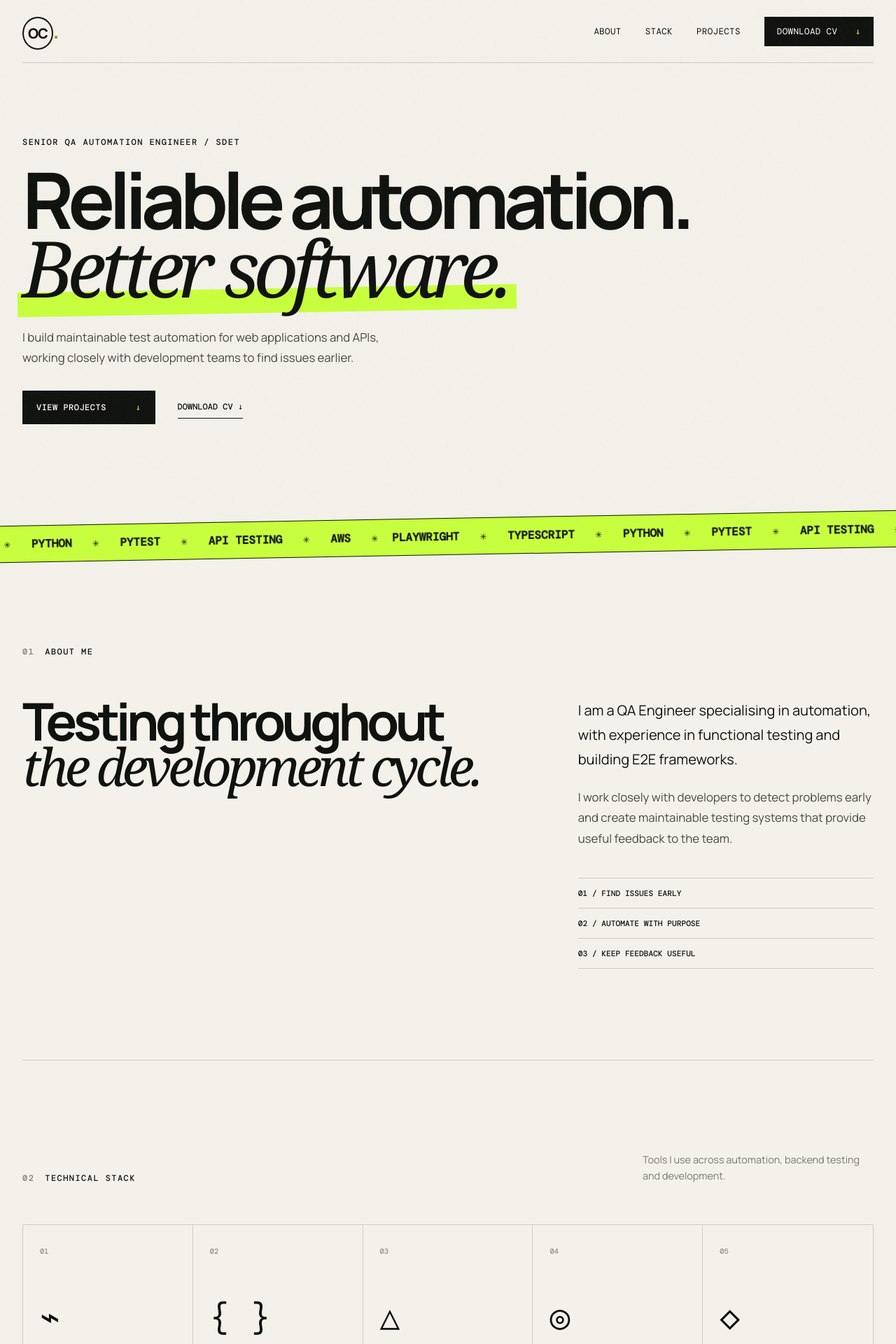
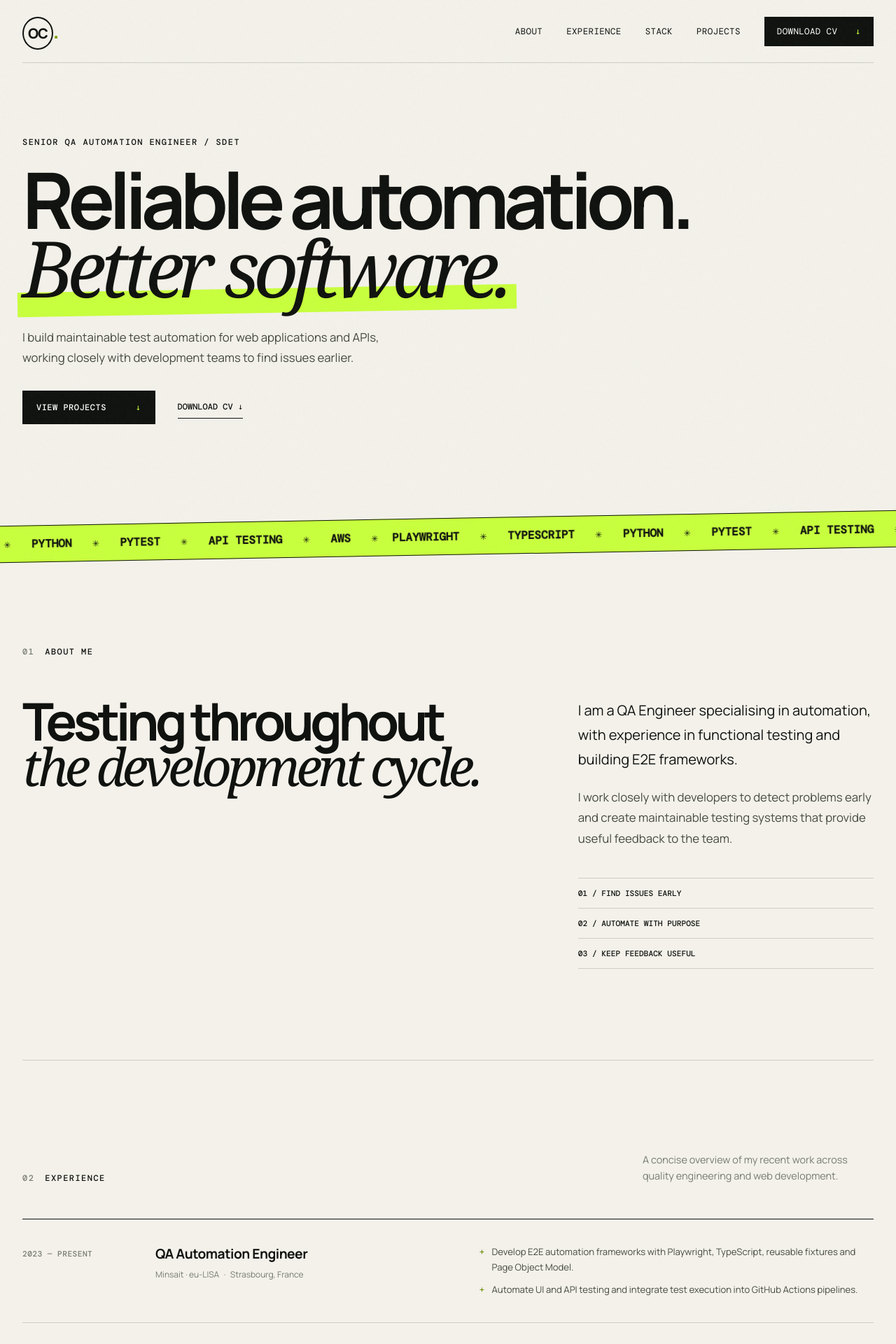
Before and after one commit to oscar-co/portfolio, a Flask app: page / in a window 1280 px wide. Shown: the top 1920 px of the page at 70% size. Run offline with Flask 3, Linux system fonts and the light colour scheme.

Commit message:
Add professional experience section

```diff
--- a/app.py
+++ b/app.py
@@ -1,5 +1,6 @@
 from flask import Flask, render_template
 
+from data.experience import EXPERIENCE
 from data.projects import PROJECTS
 from data.skills import TECH_AREAS
 
@@ -11,6 +12,7 @@ app = Flask(__name__)
 def home() -> str:
     return render_template(
         "index.html",
+        experience=EXPERIENCE,
         tech_areas=TECH_AREAS,
         projects=PROJECTS,
     )
--- /dev/null
+++ b/data/experience.py
@@ -0,0 +1,32 @@
+EXPERIENCE = [
+    {
+        "period": "2023 — Present",
+        "role": "QA Automation Engineer",
+        "company": "Minsait · eu-LISA",
+        "location": "Strasbourg, France",
+        "highlights": [
+            "Develop E2E automation frameworks with Playwright, TypeScript, reusable fixtures and Page Object Model.",
+            "Automate UI and API testing and integrate test execution into GitHub Actions pipelines.",
+        ],
+    },
+    {
+        "period": "2022 — 2023",
+        "role": "Full Stack Developer",
+        "company": "Freelance",
+        "location": "Madrid, Spain",
+        "highlights": [
+            "Built web applications using Angular, TypeScript, Spring Boot and PostgreSQL.",
+            "Added JUnit and Mockito tests and supported application deployment in AWS environments.",
+        ],
+    },
+    {
+        "period": "2018 — 2022",
+        "role": "QA Engineer",
+        "company": "Accelya",
+        "location": "Madrid, Spain",
+        "highlights": [
+            "Automated regression testing with Selenium, Java and Cucumber.",
+            "Tested APIs and backend data using Postman, SoapUI and SQL in Agile teams.",
+        ],
+    },
+]
--- a/static/css/refinements.css
+++ b/static/css/refinements.css
@@ -11,6 +11,77 @@
 .stack-card {
   min-height: 450px;
   padding: 24px;
+}
+
+.experience-section {
+  border-top: 1px solid var(--line);
+  padding: 130px 0;
+}
+
+.experience-heading {
+  margin-bottom: 50px;
+}
+
+.experience-list {
+  border-top: 1px solid var(--ink);
+}
+
+.experience-item {
+  display: grid;
+  gap: 40px;
+  grid-template-columns: 150px 0.75fr 1fr;
+  padding: 36px 0;
+  border-bottom: 1px solid var(--line);
+}
+
+.experience-period {
+  color: var(--muted);
+  font: 500 0.7rem var(--mono);
+  letter-spacing: 0.04em;
+  margin: 6px 0 0;
+  text-transform: uppercase;
+}
+
+.experience-position h3 {
+  font-size: 1.2rem;
+  letter-spacing: -0.025em;
+  margin: 0 0 8px;
+}
+
+.experience-position p {
+  color: var(--muted);
+  font-size: 0.75rem;
+  margin: 0;
+}
+
+.experience-position span {
+  margin: 0 4px;
+}
+
+.experience-highlights {
+  list-style: none;
+  margin: 0;
+  padding: 0;
+}
+
+.experience-highlights li {
+  color: #464a41;
+  font-size: 0.82rem;
+  line-height: 1.65;
+  padding-left: 18px;
+  position: relative;
+}
+
+.experience-highlights li + li {
+  margin-top: 10px;
+}
+
+.experience-highlights li::before {
+  color: #688800;
+  content: "+";
+  font-family: var(--mono);
+  left: 0;
+  position: absolute;
 }
 
 .footer-links {
@@ -90,6 +161,15 @@
     order: 3;
     width: 100%;
   }
+
+  .experience-item {
+    gap: 24px;
+    grid-template-columns: 120px 1fr;
+  }
+
+  .experience-highlights {
+    grid-column: 2;
+  }
 }
 
 @media (max-width: 560px) {
@@ -112,4 +192,19 @@
     display: inline-block;
     margin: 0 !important;
   }
+
+  .experience-section {
+    padding: 95px 0;
+  }
+
+  .experience-item {
+    gap: 15px;
+    grid-template-columns: 1fr;
+    padding: 30px 0;
+  }
+
+  .experience-highlights {
+    grid-column: 1;
+    margin-top: 8px;
+  }
 }
--- a/templates/base.html
+++ b/templates/base.html
@@ -20,6 +20,7 @@
     <button class="menu-toggle" type="button" aria-expanded="false" aria-controls="main-nav">Menu</button>
     <nav id="main-nav" class="main-nav" aria-label="Main navigation">
       <a href="#about">About</a>
+      <a href="#experience">Experience</a>
       <a href="#stack">Stack</a>
       <a href="#projects">Projects</a>
       <a class="nav-cta" href="{{ url_for('static', filename='cv/cv_ocarrero_eng.pdf') }}" download>Download CV <span>↓</span></a>
--- a/templates/index.html
+++ b/templates/index.html
@@ -33,9 +33,30 @@
     </div>
   </section>
 
+  <section id="experience" class="experience-section section-shell reveal">
+    <div class="section-heading experience-heading">
+      <div class="section-label"><span>02</span> Experience</div>
+      <p>A concise overview of my recent work across quality engineering and web development.</p>
+    </div>
+    <div class="experience-list">
+      {% for item in experience %}
+      <article class="experience-item">
+        <p class="experience-period">{{ item.period }}</p>
+        <div class="experience-position">
+          <h3>{{ item.role }}</h3>
+          <p>{{ item.company }} <span>·</span> {{ item.location }}</p>
+        </div>
+        <ul class="experience-highlights">
+          {% for highlight in item.highlights %}<li>{{ highlight }}</li>{% endfor %}
+        </ul>
+      </article>
+      {% endfor %}
+    </div>
+  </section>
+
   <section id="stack" class="stack-section section-shell reveal">
     <div class="section-heading">
-      <div class="section-label"><span>02</span> Technical stack</div>
+      <div class="section-label"><span>03</span> Technical stack</div>
       <p>Tools I use across automation, backend testing and development.</p>
     </div>
     <div class="stack-grid">
@@ -56,7 +77,7 @@
   <section id="projects" class="projects-section section-shell reveal">
     <div class="section-heading projects-heading">
       <div>
-        <div class="section-label"><span>03</span> Selected projects</div>
+        <div class="section-label"><span>04</span> Selected projects</div>
         <h2>Automation projects<br><em>and practical work.</em></h2>
       </div>
       <p>Examples of testing frameworks I am building and improving.</p>
```
